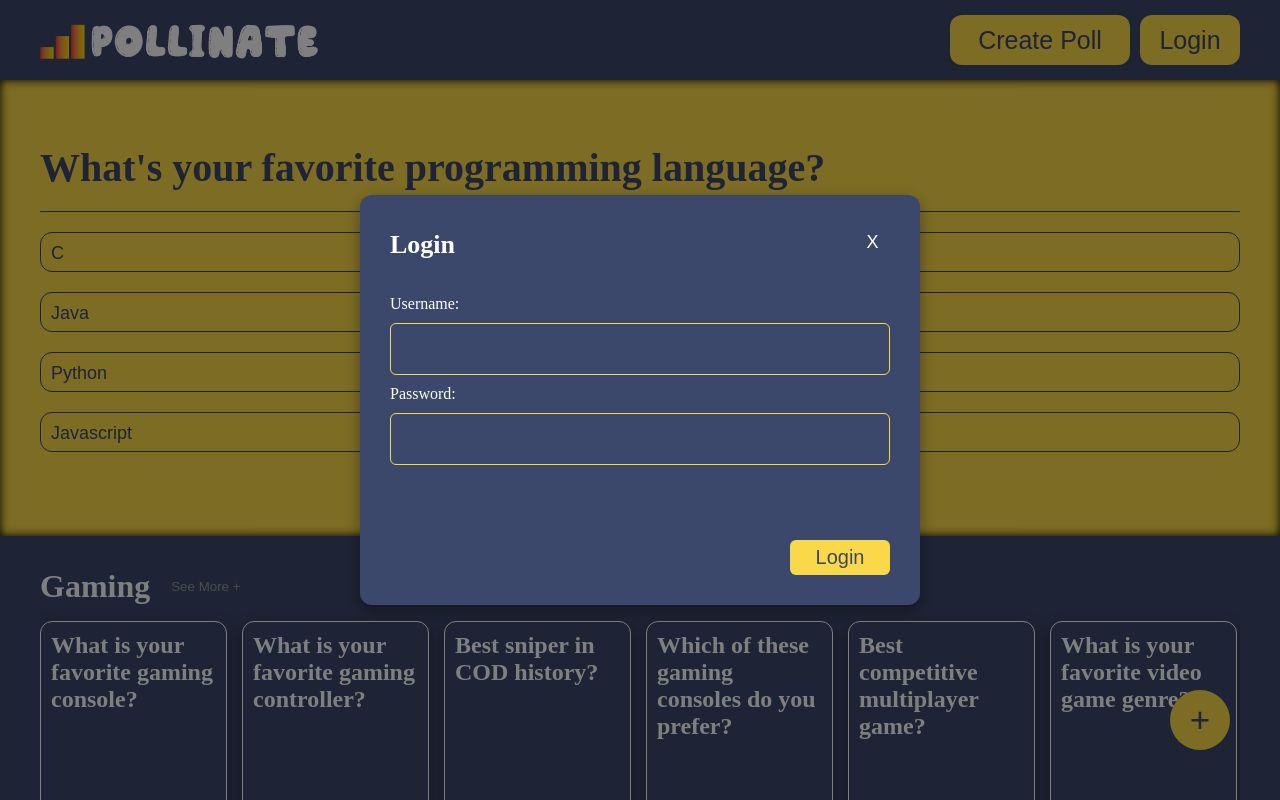
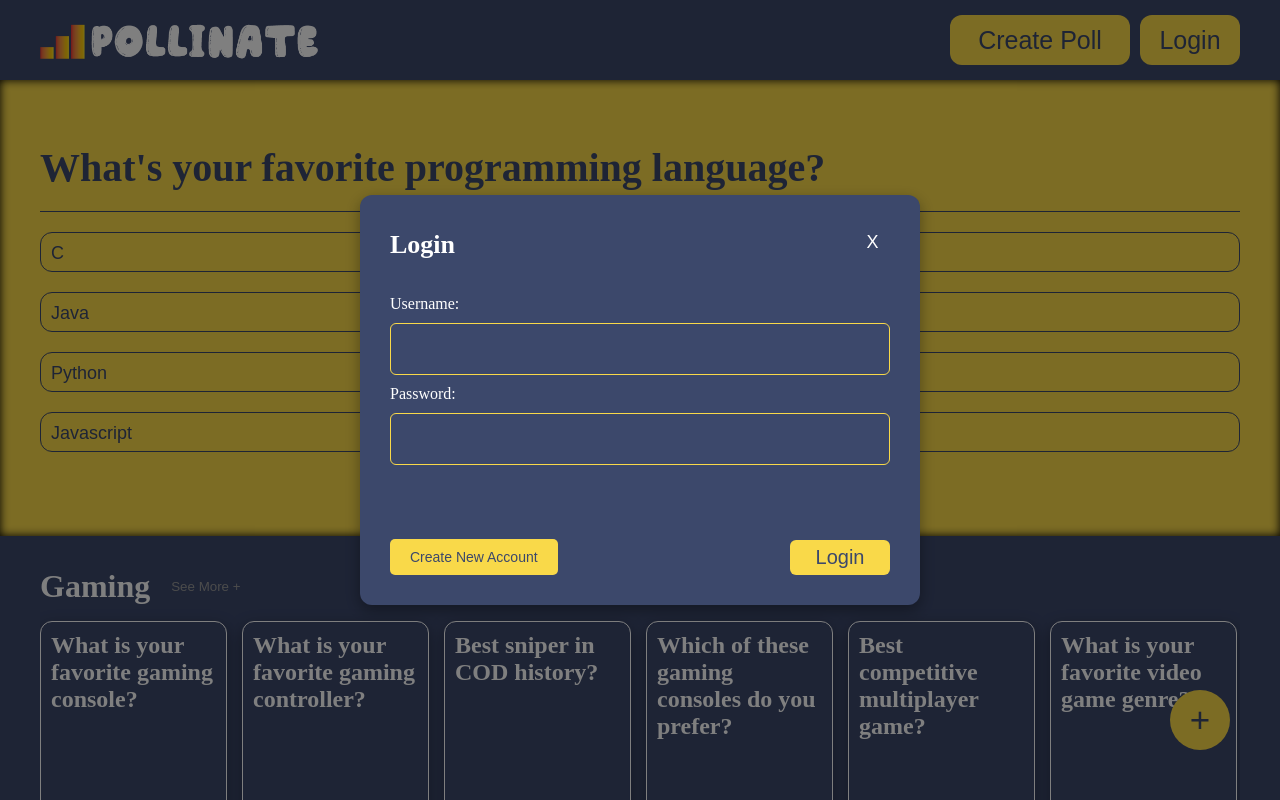
Before and after one commit to kd8tbs/PollingWebsite, a React (Create React App) app in the folder frontend/: page / in a window 1280 px wide. Both pictures are taken after a click on the button "Login". Shown: the top 800 px of the page. Built offline with nearby package versions, Linux system fonts and the light colour scheme; data requests are answered from the project's data file.

Commit message:
added create new account template button

```diff
--- a/frontend/src/Components/Login.js
+++ b/frontend/src/Components/Login.js
@@ -15,7 +15,7 @@ function Login({ handleLogin, handleLoginModal }) {
   const handleSubmit = (event) => {
     event.preventDefault();
     console.log(`Username: ${username}, Password: ${password}`);
-    if(username === "pollinate" && password === "password") {
+    if (username === "pollinate" && password === "password") {
       handleLogin();
     } else {
       alert("wrong username or password");
@@ -60,7 +60,7 @@ function Login({ handleLogin, handleLoginModal }) {
         </div>
         <div className="footer">
           <div className="footerContents">
-            <div></div>
+            <button id="newAccountButton">Create New Account</button>
             <input type="submit" value="Login" />
           </div>
         </div>
--- a/frontend/src/index.css
+++ b/frontend/src/index.css
@@ -443,3 +443,15 @@ select option {
   background-color: var(--accentcolor);
   color: var(--primarycolor);
 }
+
+/* create new account button */
+#newAccountButton {
+  padding: 10px 20px;
+  border-radius: 5px;
+  border: none;
+  background-color: var(--accentcolor);
+  color: var(--primarycolor);
+  font-size: 14px;
+  cursor: pointer;
+  transition: 0.5s ease;
+}
```
